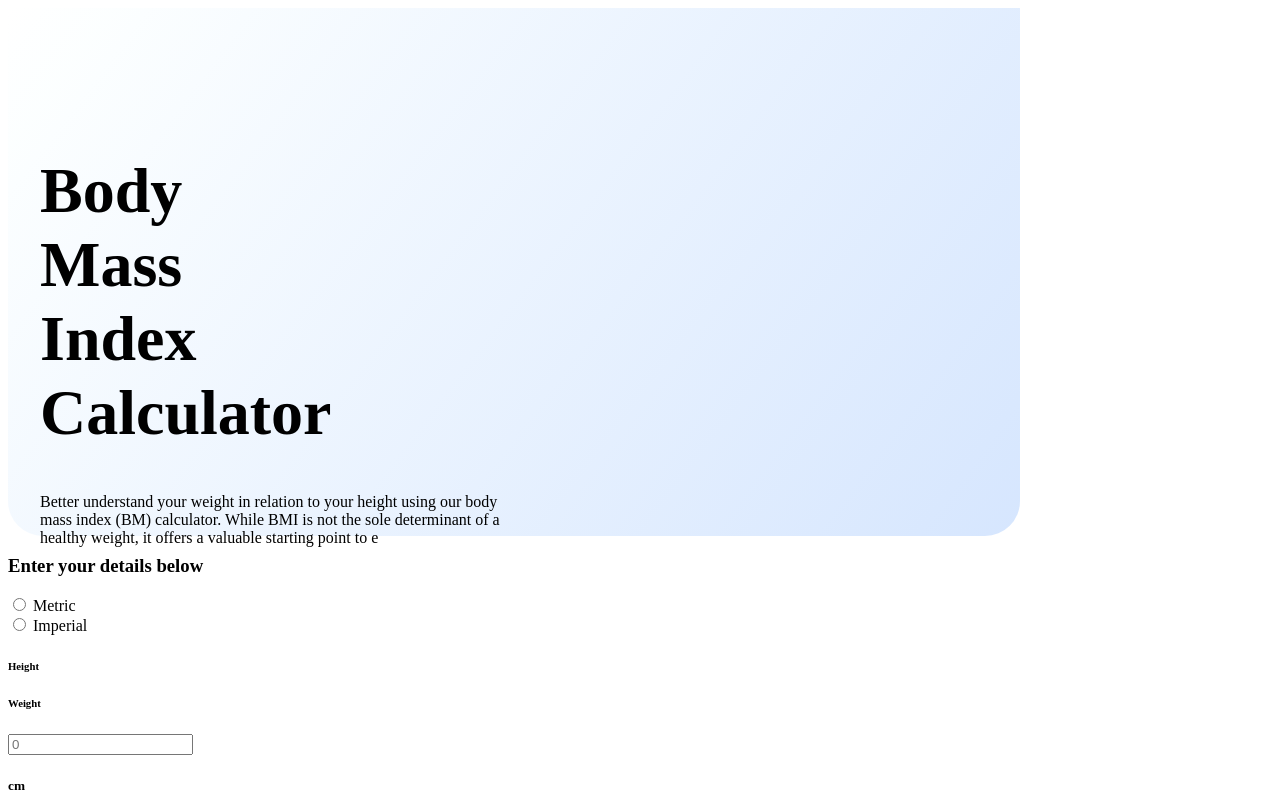
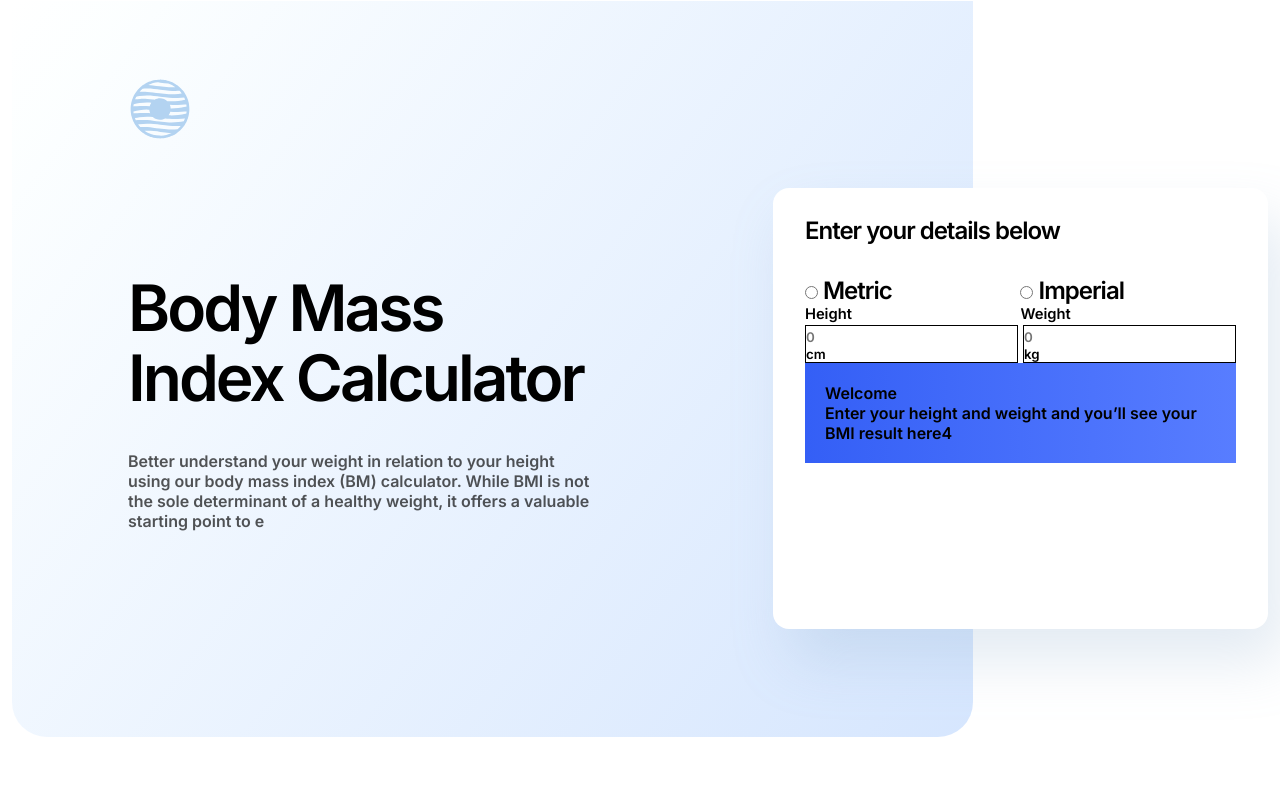
Before and after one commit to shayan-mohammadi/bmi-app, a plain HTML site: page index.html in a window 1280 px wide. Shown: the top 800 px of the page. Drawn offline with Linux system fonts and the light colour scheme.

Commit message:
https://github.com/shayan-mohammadi/bmi-app.git

```diff
--- /dev/null
+++ b/basic.css
@@ -0,0 +1,43 @@
+/* :root {
+    --page-inline-padding: 8.75rem;
+    --page-minimum-padding: 1.5rem;
+}
+* {
+    margin: 0;
+    padding: 0;
+    border: none;
+    outline: none;
+}
+a {
+    text-decoration: none;
+}
+.container {
+    width: min(1440px - var(--page-inline-padding),100% - var(--page-minimum-padding));
+    margin-inline: auto;
+}
+input[type=number]::-webkit-inner-spin-button {
+    -webkit-appearance: none;
+
+
+} */
+:root {
+    --page-inline-padding: 8.75rem;
+    --page-minimum-padding: 1.5rem;
+}
+* {
+    margin: 0;
+    padding: 0;
+    border: none;
+    outline: none;
+    font-family: Inter;
+}
+a {
+    text-decoration: none;
+}
+.container {
+    width: min(1440px - var(--page-inline-padding),100% - var(--page-minimum-padding));
+    margin-inline: auto;
+}
+input[type=number]::-webkit-inner-spin-button {
+    -webkit-appearance: none;
+}
--- a/index.html
+++ b/index.html
@@ -12,9 +12,9 @@
       href="https://fonts.googleapis.com/css2?family=Inter:wght@600&display=swap"
       rel="stylesheet"
     />
-    <link rel="stylesheet" href="./main.css" />
+    <link rel="stylesheet" href="./basic.css">
     <link rel="stylesheet" href="./style.css" />
-    <link rel="icon" href="./Images/logo.svg.svg" />
+    <link rel="icon" href="./image/logo.svg"  />
     <title>BMI App</title>
   </head>
   <body>
@@ -22,7 +22,7 @@
       <header>
         <div class="header-info">
           <div class="header-logo">
-            <img src="Images/logo.svg.svg" alt="" />
+            <img src="image/logo.svg" alt="" />
           </div>
           <div class="header-texts">
             <h1 class="header-title">Body Mass Index Calculator</h1>
@@ -52,11 +52,12 @@
               <h6>Weight</h6>
             </div>
             <div class="input-box">
-              <div class="height-box">
+
+              <div class="same-box">
                 <input type="number" placeholder="0" />
                 <h5>cm</h5>
               </div>
-              <div class="weight-box">
+              <div class="same-box">
                 <input type="number" placeholder="0" />
                 <h5>kg</h5>
               </div>
--- a/style.css
+++ b/style.css
@@ -1,67 +1,122 @@
+/*
 header {
   width: 100%;
-  height: auto;
+  height: 737px;
+  border: 1px solid green;
+}
+
+header{
+    width: 100%;
+    height: 737px;
+    border: 1px solid green;
+}
+.header-info{
+    width: 980px;
+    height: 550px;
+    background: linear-gradient(306.97deg, #D6E6FE 0%, rgba(214, 250, 254, 0.07) 92.71%, rgba(214, 252, 254, 0) 100%);
+    border-radius: 0px 0px 35px 35px;
+    padding: 76px 0 110px 116px;
+}
+.header-logo{
+    margin-bottom: 128px;
+}
+.header-title{
+    width: 460px;
+    font-family: Inter;
+    font-size: 64px;
+    font-weight: 600;
+    line-height: 70px;
+
 
 }
+.header-paragraph{
+  width:465px ;
+  color: #000000ab;
+} */
+header {
+  display: flex;
+  align-items: center;
+  width: 100%;
+  height: 737px;
+}
 .header-info {
+  width: 980px;
+  height: 550px;
   background: linear-gradient(
     306.97deg,
     #d6e6fe 0%,
     rgba(214, 250, 254, 0.07) 92.71%,
     rgba(214, 252, 254, 0) 100%
   );
-  border-radius: 0 0 35px 35px;
-  padding-top: 1.5rem;
+  border-radius: 0px 0px 35px 35px;
+  padding: 76px 0 110px 116px;
 }
 .header-logo {
-  display: flex;
-  justify-content: center;
-
+  margin-bottom: 128px;
 }
 .header-title {
-  display: flex;
-  justify-content: center;
-  text-align: center;
-  margin-top: 2rem;
-  /* font-weight: bold; */
-  font-size: 4rem;
+  width: 460px;
+  font-family: Inter;
+  font-size: 64px;
+  font-weight: 600;
+  line-height: 70px;
+  letter-spacing: -3px;
+  text-align: left;
+  margin-bottom: 38px;
 }
-/* *****desktop****** */
-@media (max-width: 50em) {
-  .header-info {
-    height: 600px;
-  }
+.header-paragraph {
+  width: 465px;
+  color: #000000ab;
 }
-@media (max-width: 64em) and (width > 50em) {
-  header {
-    display: flex;
-    flex-direction: column;
-  }
-  .header-info {
-    width: 100%;
-    height: 600px;
-    padding-block: 10px;
-  }
+.header-cal {
+  width: 500px;
+  height: 381px;
+  margin-left: -200px;
+  margin-top: 80px;
+  border-radius: 16px;
+  padding: 30px 32px;
+  background: #ffffff;
+  box-shadow: 16px 32px 56px 0px #8faecf40;
 }
-@media (width > 64em) {
-  .header-info {
-    width: 980px;
-    height: 480px;
-    padding-top: 3rem;
-    padding-left: 2rem;
-  }
-  .header-logo {
-    display: block;
-  }
-  .header-title {
-    display: block;
-    width: 260px;
-    text-align: left;
-    margin-top: 5rem;
-  }
+.header-cal h3 {
+  font-family: Inter;
+  font-size: 24px;
+  font-weight: 600;
+  line-height: 26px;
+  letter-spacing: -1px;
+  text-align: left;
 }
-.header-paragraph{
-  width: 460px;
-  margin-top: 2rem;
+.header-radios {
+  display: grid;
+  grid-template-columns: 1fr 1fr;
+  font-family: Inter;
+  font-size: 24px;
+  font-weight: 600;
+  line-height: 26px;
+  letter-spacing: -1px;
+  text-align: left;
+  margin-top: 34px;
+}
 
+.input-names {
+  display: grid;
+  grid-template-columns: 1fr 1fr;
+  font-family: Inter;
+  font-size: 22px;
+  font-weight: 400;
+  line-height: 21px;
+  letter-spacing: 0em;
+  text-align: left;
 }
+.input-box {
+  display: grid;
+  grid-template-columns: 1fr 1fr;
+  gap: 5px;
+}
+.header-Welcome {
+  background: linear-gradient(90deg, #345ff6 0%, #587dff 100%);
+  padding: 20px;
+}
+.same-box {
+  border: 1px solid #000;
+}
```
Also changed, not shown: image/icon-age.svg.svg (added), image/icon-eating.svg fill.svg (added), image/icon-exercise.svg fill.svg (added), image/icon-gender.svg.svg (added), image/icon-muscle.svg.svg (added), image/icon-pregnancy.svg fill.svg (added), image/icon-race.svg.svg (added), image/icon-sleep.svg.svg (added), image/image-man-eating.png (added), image/logo.svg (added).
